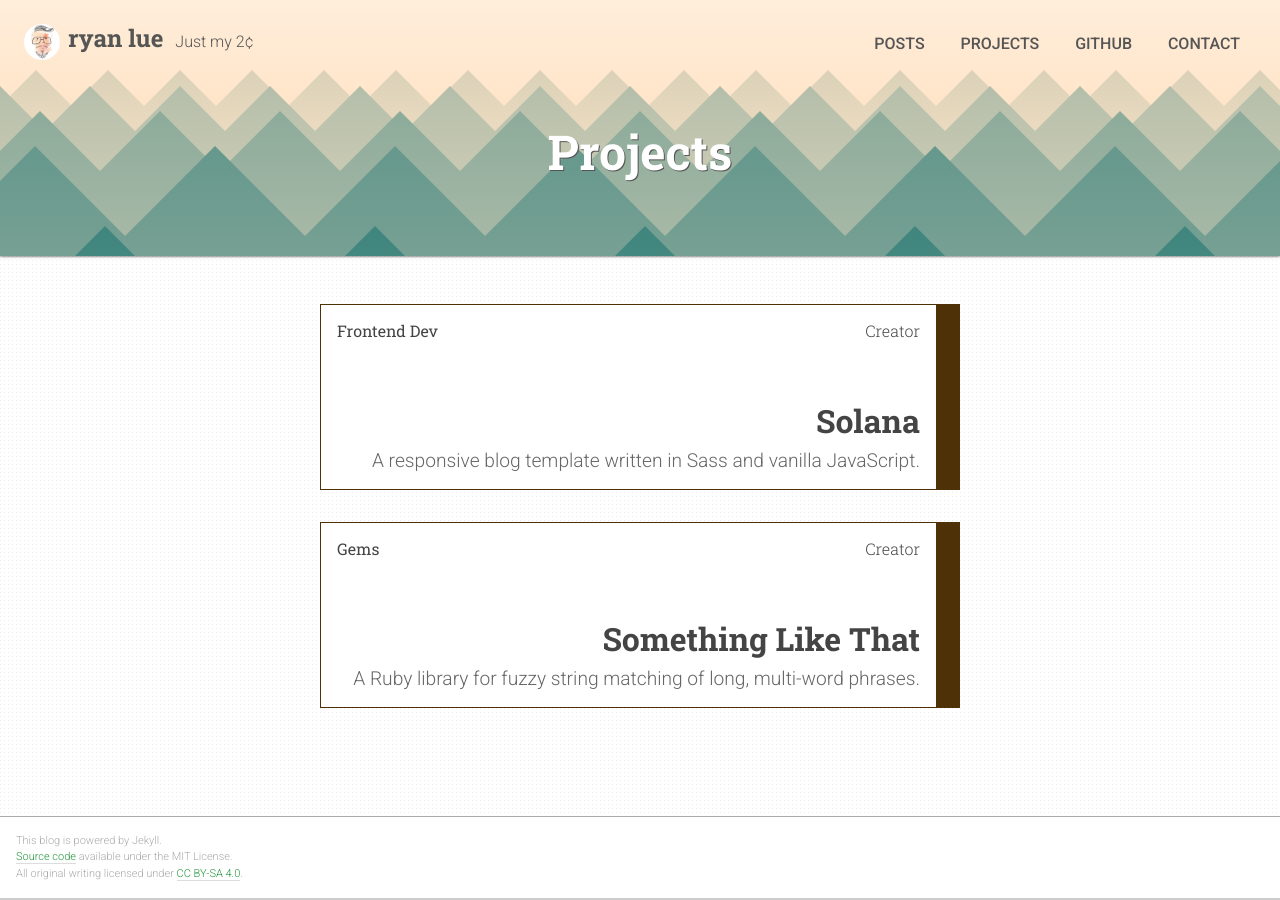
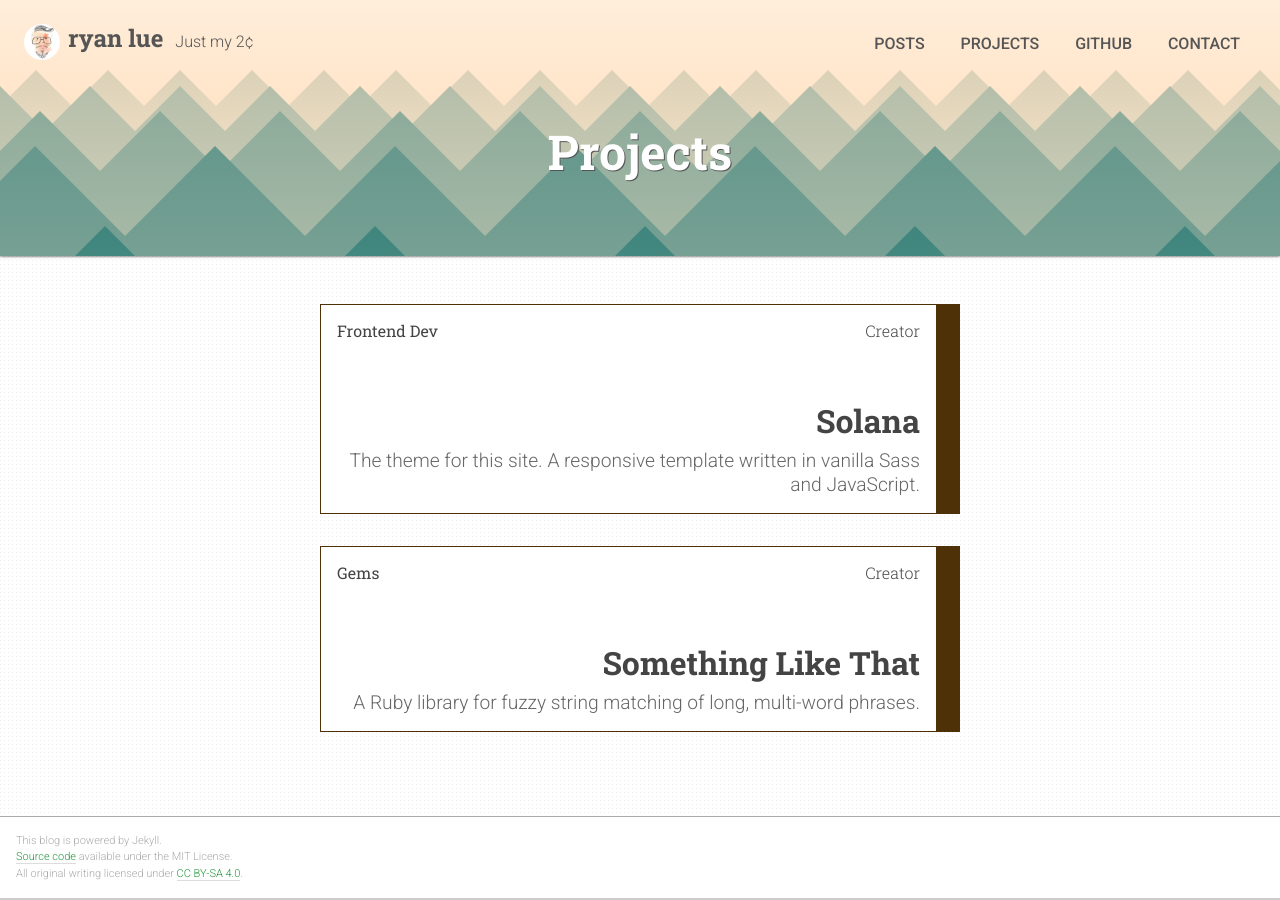
Before and after one commit to rlue/ryanlue.com, a Jekyll site: the page built from projects.html, in a window 1280 px wide. Built offline with Jekyll 4.4.1, drawn with Linux system fonts in a browser that asks for light colours.

Commit message:
Edit wording in projects list

```diff
--- a/_config.yml
+++ b/_config.yml
@@ -30,7 +30,7 @@ nav_menu:
 
 projects:
   - title: Solana
-    teaser: A responsive blog template written in Sass and vanilla JavaScript.
+    teaser: The theme for this site. A responsive template written in vanilla Sass and JavaScript.
     url: https://github.com/rlue/jekyll-solana
     role: Creator
     category: Frontend Dev
```
